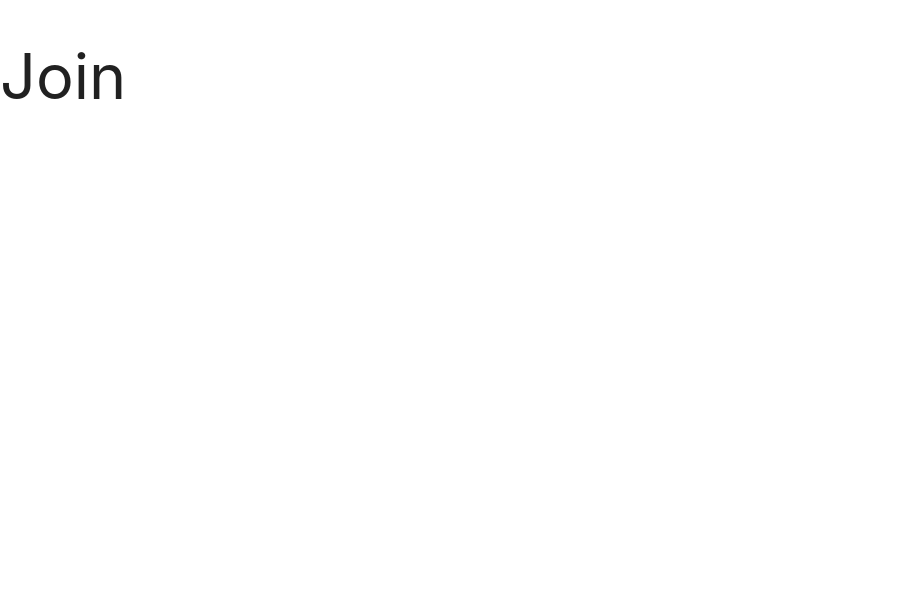
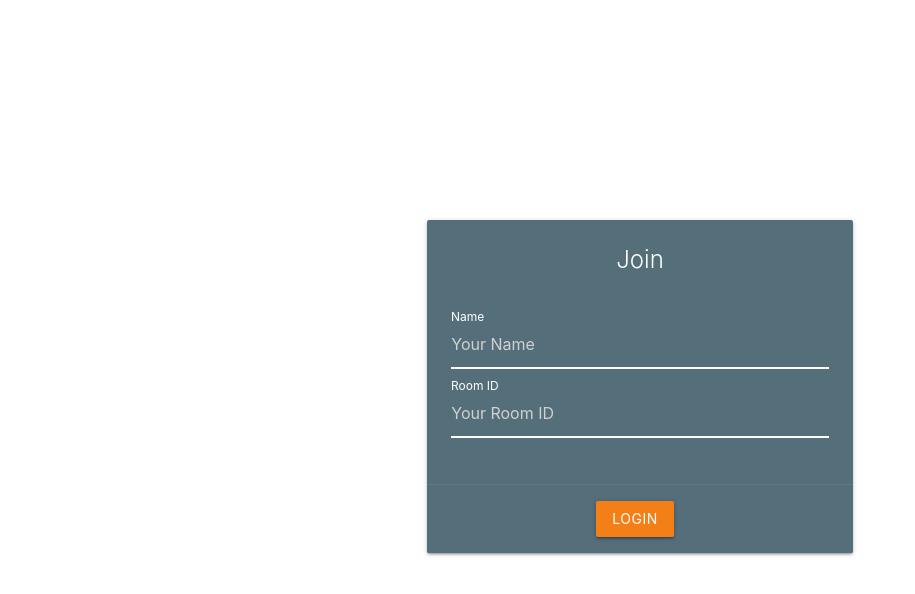
Before and after one commit to david262929/real-time-chat-client, a React (Create React App) app: page / in a window 1280 px wide. Shown: the top 594 px of the page, without its empty margins (0-915 px from the left). Built offline with nearby package versions, Linux system fonts and the light colour scheme.

Commit message:
setup login html and desgined it (ahaha)

```diff
--- a/src/App.js
+++ b/src/App.js
@@ -1,12 +1,15 @@
 import React from 'react'
 import {BrowserRouter as Router} from 'react-router-dom'
 import {useRoutes} from "./routes"
+import 'materialize-css'
 
 function App() {
     const routes = useRoutes();
     return (
         <Router>
-            {routes}
+            <div className={"container center-align valign-wrapper"}>
+                {routes}
+            </div>
         </Router>
     );
 }
--- a/src/components/Join.js
+++ b/src/components/Join.js
@@ -1,8 +1,78 @@
-import React from 'react'
+import React, {useState, useEffect} from 'react'
+import {Link} from "react-router-dom"
 
 const Join = () => {
+    const [form, setForm] = useState({
+        name : '',
+        room : '',
+    });
+
+    const changeHandler = event => {
+        setForm({
+            ...form,
+            [event.target.name]: event.target.value,
+        })
+    }
+
+    const clickHandler = async () => {
+        try{
+            // const data = await request('/api/auth/login', 'POST', {...form});
+            // auth.login(data.token, data.userId);
+            // message(data.message);
+        }catch (e) {}
+    }
+
+
+    useEffect(() => {
+        window.M.updateTextFields();
+    }, [])
+
     return (
-        <h1>Join</h1>
+        <div className={"row"} style={{width: '100%'}}>
+            <div className="col s6 offset-s3">
+                <div className="card blue-grey darken-1">
+                    <div className="card-content white-text">
+                        <span className="card-title">Join</span>
+                        <br/>
+                        <div>
+                            <div className="input-field">
+                                <input
+                                    placeholder="Your Name"
+                                    id="name"
+                                    type="text"
+                                    name="name"
+                                    className={"yellow-input"}
+                                    value={form.name}
+                                    onChange={changeHandler}
+                                />
+                                <label htmlFor="name">Name</label>
+                            </div>
+                            <div className="input-field">
+                                <input
+                                    placeholder="Your Room ID"
+                                    id="room"
+                                    type="text"
+                                    name="room"
+                                    className={"yellow-input"}
+                                    value={form.room}
+                                    onChange={changeHandler}
+                                />
+                                <label htmlFor="room">Room ID</label>
+                            </div>
+                        </div>
+                    </div>
+                    <div className="card-action">
+                        <button
+                            onClick={clickHandler}
+                            className={"btn yellow darken-4"} style={{marginRight: 10}}
+                            // disabled={loading}
+                        >
+                            Login
+                        </button>
+                    </div>
+                </div>
+            </div>
+        </div>
     )
 }
 
--- a/src/index.css
+++ b/src/index.css
@@ -1,4 +1,11 @@
 @import "~materialize-css/dist/css/materialize.min.css";
+
+#root{
+    min-height: 100vh;
+    display: flex;
+    justify-content: center;
+    align-content: center;
+}
 
 input.yellow-input{
     border-bottom: 1px solid #fff!important;
```
